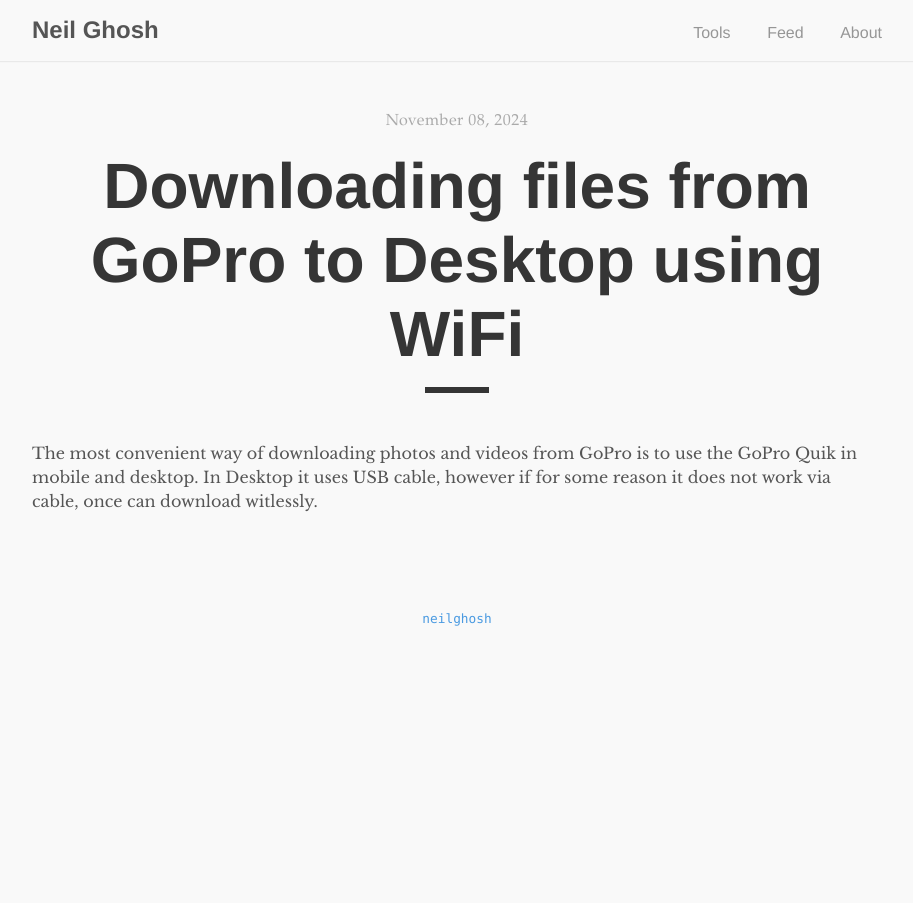
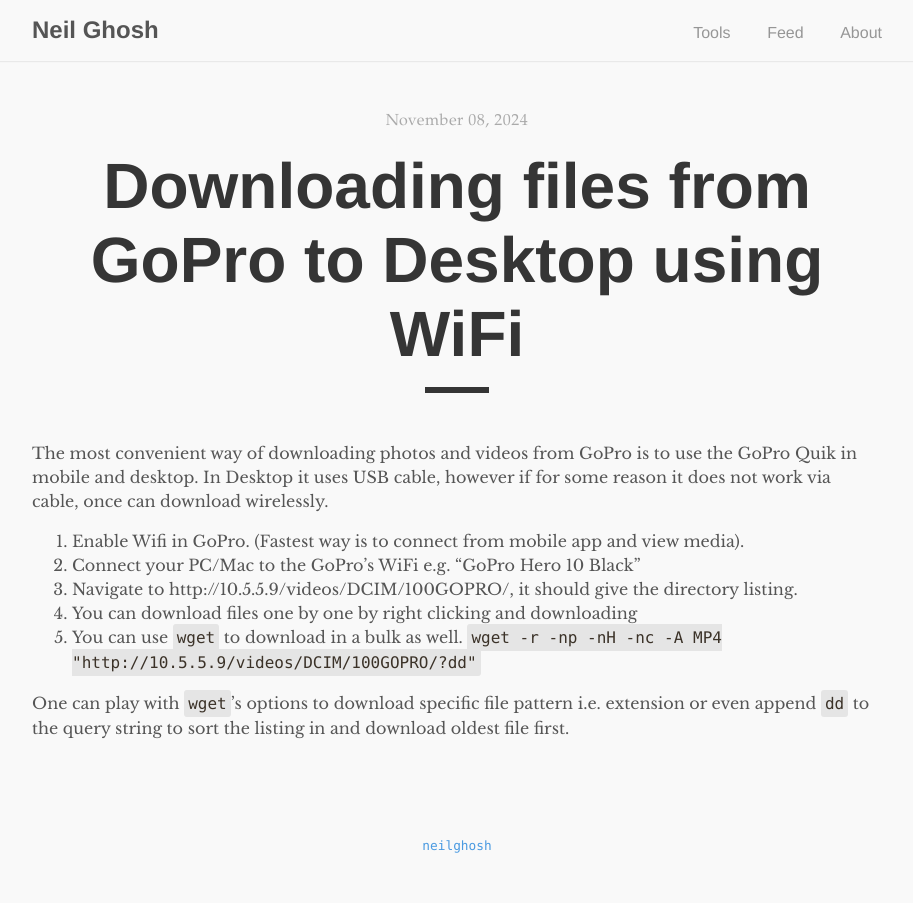
Before and after one commit to neilghosh/neilghosh.github.io, a Jekyll site: the page built from _posts/2024/2024-11-08-Downliading-files-from-GoPro-via-WiFi-.md, in a window 1280 px wide. Shown: the whole page, without its empty margins (183-1096 px from the left). Built offline with Jekyll 4.4.1, drawn with Linux system fonts in a browser that asks for light colours.

Commit message:
Added etails to gopro post

```diff
--- a/_posts/2024/2024-11-08-Downliading-files-from-GoPro-via-WiFi-.md
+++ b/_posts/2024/2024-11-08-Downliading-files-from-GoPro-via-WiFi-.md
@@ -4,4 +4,12 @@
 description: "In this post, we will download videos and photos from GoPro using its WiFi to desktop"
 ---
 
-The most convenient way of downloading photos and videos from GoPro is to use the GoPro Quik in mobile and desktop. In Desktop it uses USB cable, however if for some reason it does not work via cable, once can download witlessly.
+The most convenient way of downloading photos and videos from GoPro is to use the GoPro Quik in mobile and desktop. In Desktop it uses USB cable, however if for some reason it does not work via cable, once can download wirelessly.
+
+1. Enable Wifi in GoPro. (Fastest way is to connect from mobile app and view media).
+2. Connect your PC/Mac to the GoPro's WiFi e.g. "GoPro Hero 10 Black"
+3. Navigate to http://10.5.5.9/videos/DCIM/100GOPRO/, it should give the directory listing.
+4. You can download files one by one by right clicking and downloading
+5. You can use `wget` to download in a bulk as well. `wget -r -np -nH -nc -A MP4 "http://10.5.5.9/videos/DCIM/100GOPRO/?dd"`
+
+One can play with `wget`'s options to download specific file pattern i.e. extension or even append `dd` to the query string to sort the listing in and download oldest file first.
```
